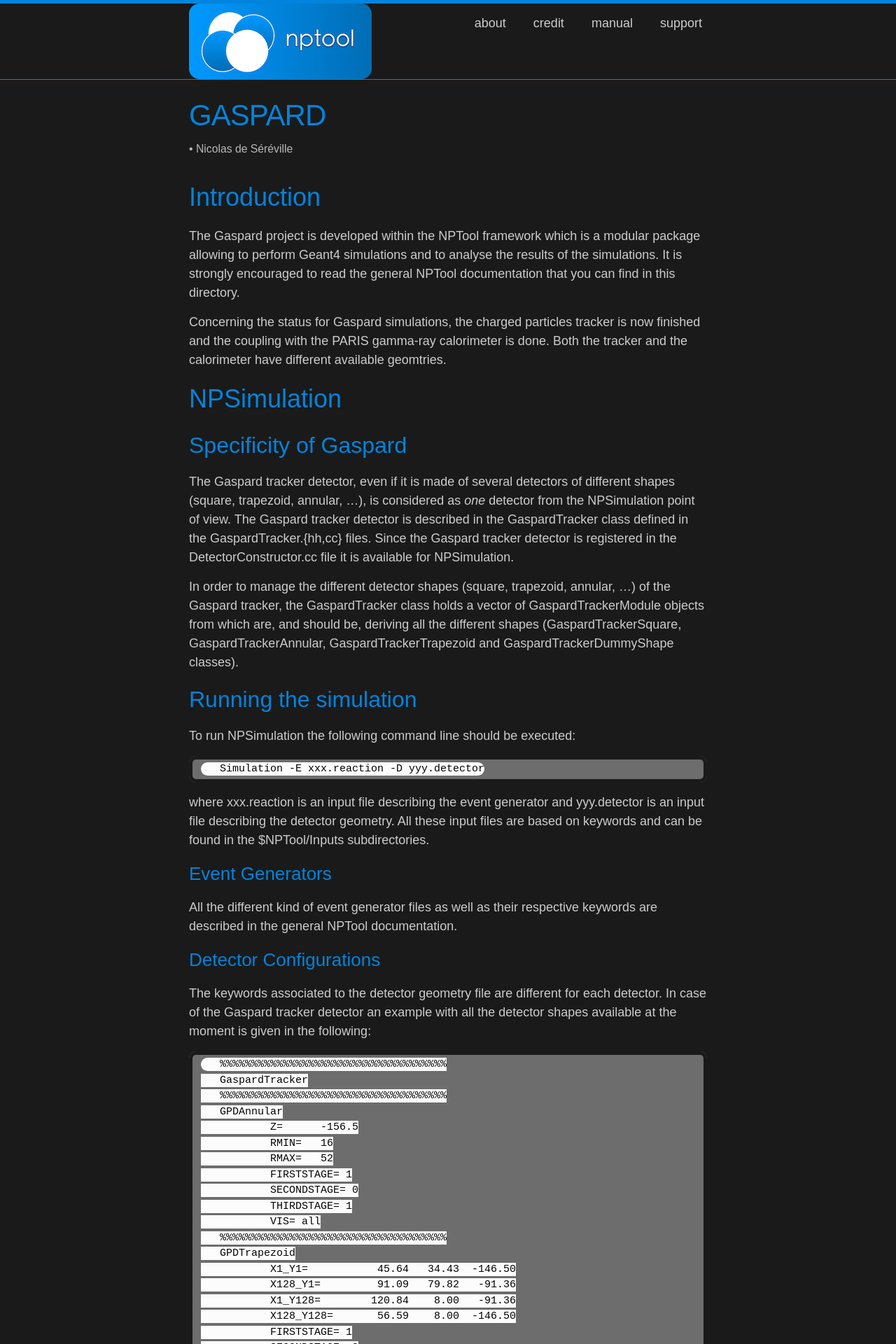
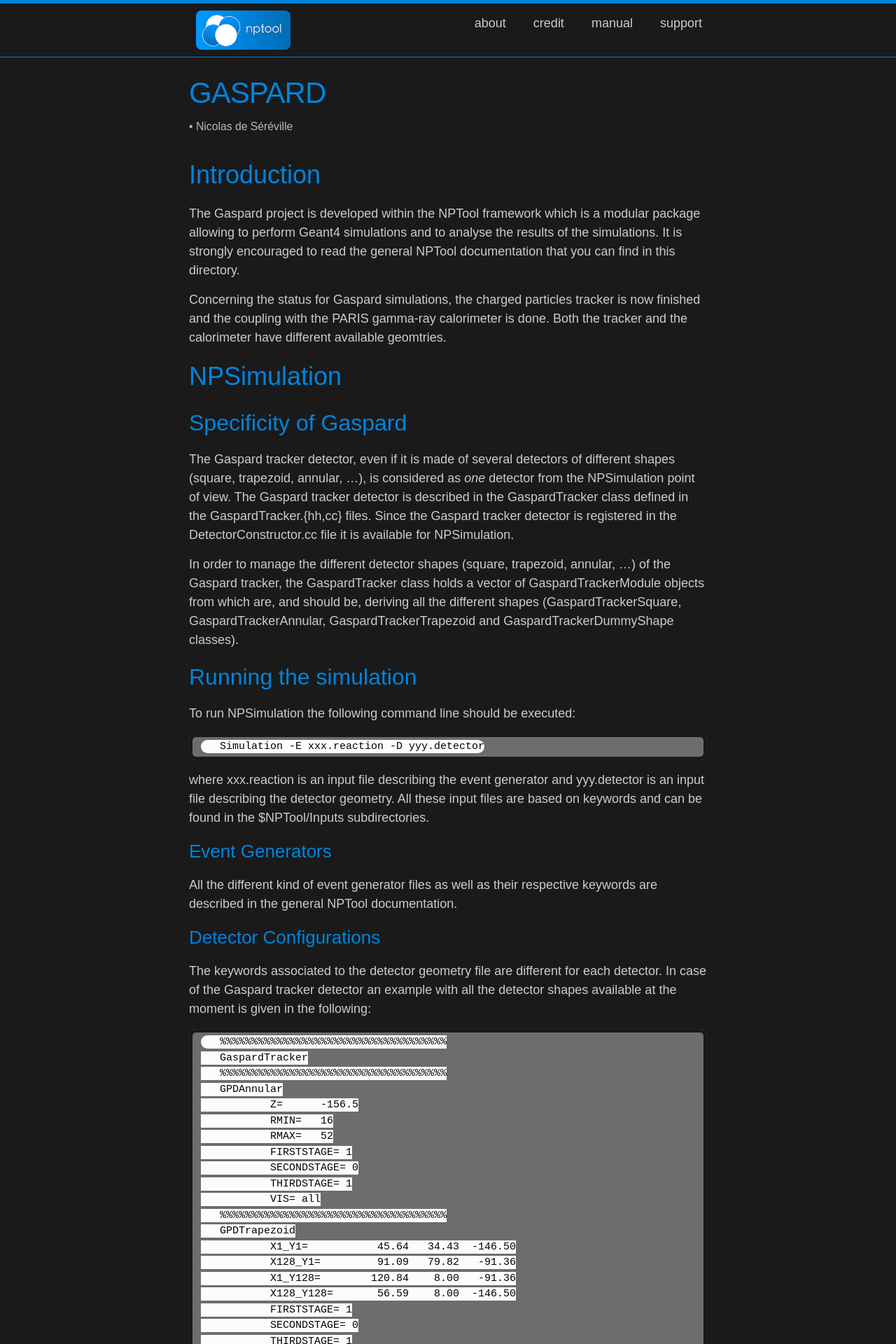
Before and after one commit to adrien-matta/nptool, a Jekyll site: the page built from index.html, in a window 1280 px wide. Shown: the top 1920 px of the page at 70% size. Built offline with Jekyll 4.4.1, drawn with Linux system fonts in a browser that asks for light colours; some web fonts are replaced.

Commit message:
* custom logo class

```diff
--- a/_sass/_layout.scss
+++ b/_sass/_layout.scss
@@ -21,6 +21,12 @@
     &:visited {
         color: $grey-color;
     }
+}
+
+.brand-image {
+    height: 56px;
+    padding: 10px;
+    background: $background-color;
 }
 
 .site-nav {
```
